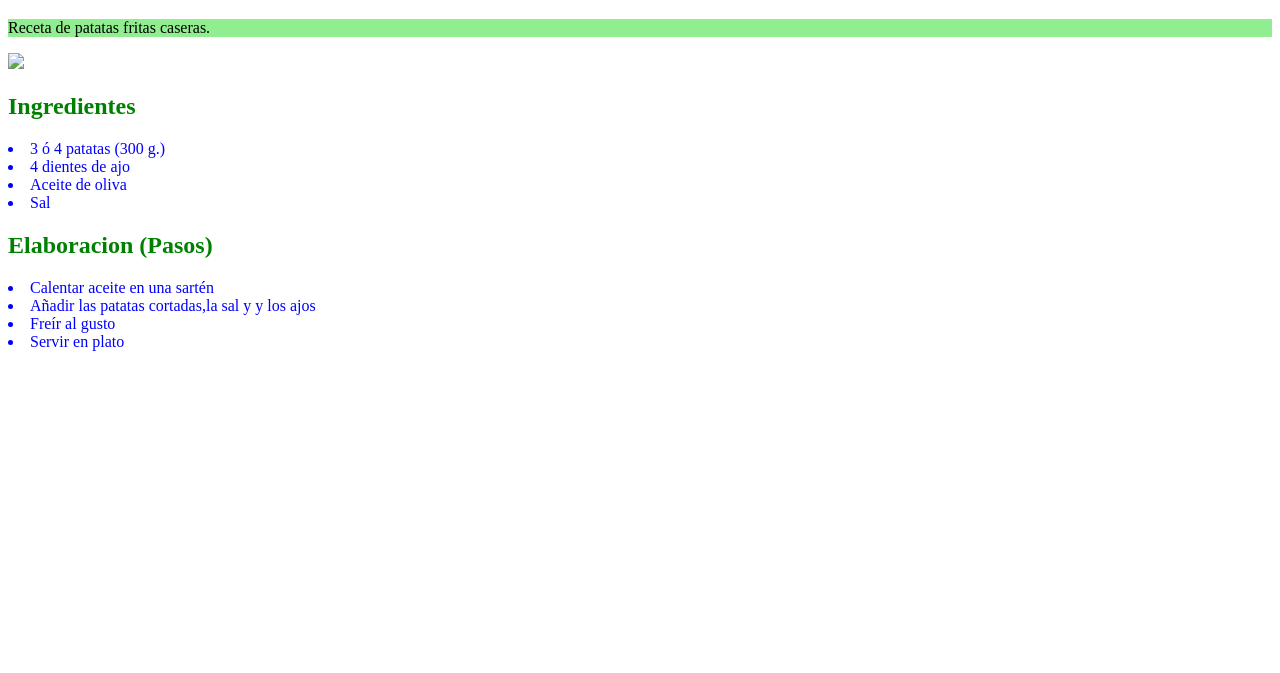
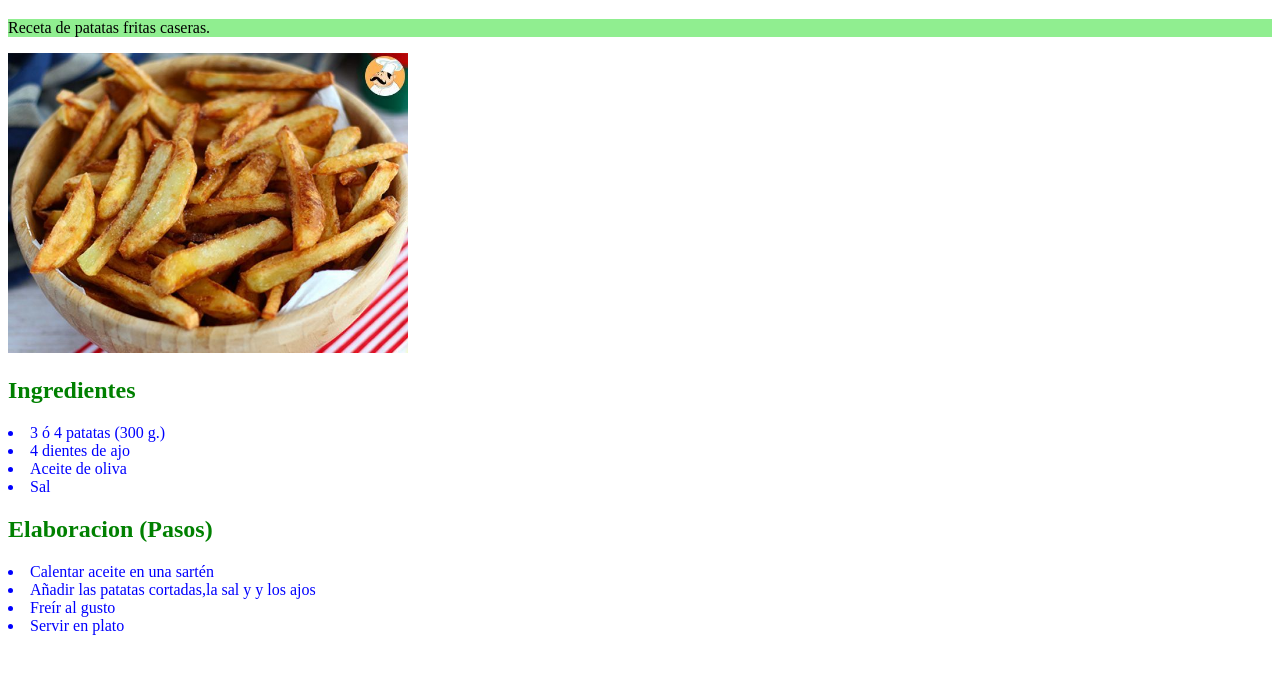
Before and after one commit to alejandrodaza9519/alejandrodaza9519.github.io, a plain HTML site: page patatas-fritas.html in a window 1280 px wide. Shown: the part 61-734 px from the top of the page. Drawn offline with Linux system fonts and the light colour scheme.

Commit message:
Update patatas-fritas.html

```diff
--- a/patatas-fritas.html
+++ b/patatas-fritas.html
@@ -14,7 +14,7 @@
     <body>
 <h1>Patatas fritas </h1>
         <p>Receta de patatas fritas caseras.</p>
-        <img src="patatas.jpg" height="300">
+        <img src="imagenes/patatas.jpg" height="300">
 
 <h2>Ingredientes</h2>
         <lu>
```
